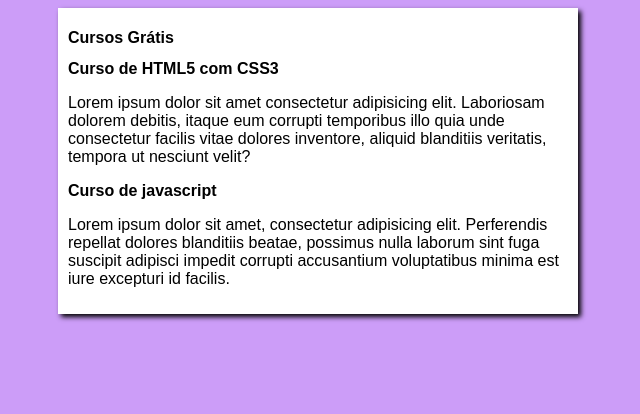
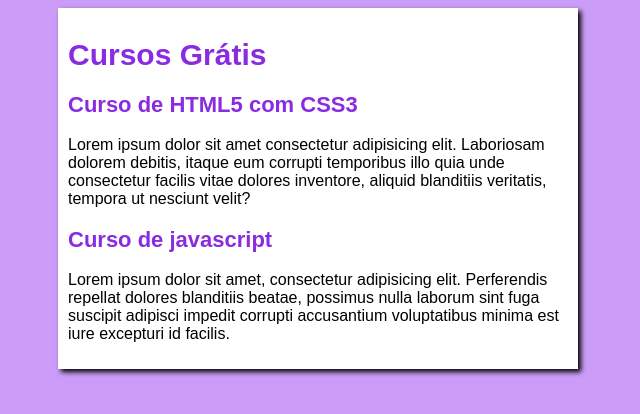
Before and after one commit to edsonfreitas/Projeto-site, a plain HTML site: page index.html in a window 1280 px wide. Shown: the whole page, without its empty margins (322-962 px from the left). Drawn offline with Linux system fonts and the light colour scheme.

Commit message:
Update style.css

```diff
--- a/style.css
+++ b/style.css
@@ -7,6 +7,16 @@ body{
     background-color: rgb(204, 157, 248);
 }
 
+h1{
+    color: blueviolet;
+    font-size: 30px;
+}
+
+h2{
+    font-size: 22px;
+    color: blueviolet;
+}
+
 main{
 background-color: white;
 width: 500px;
```
